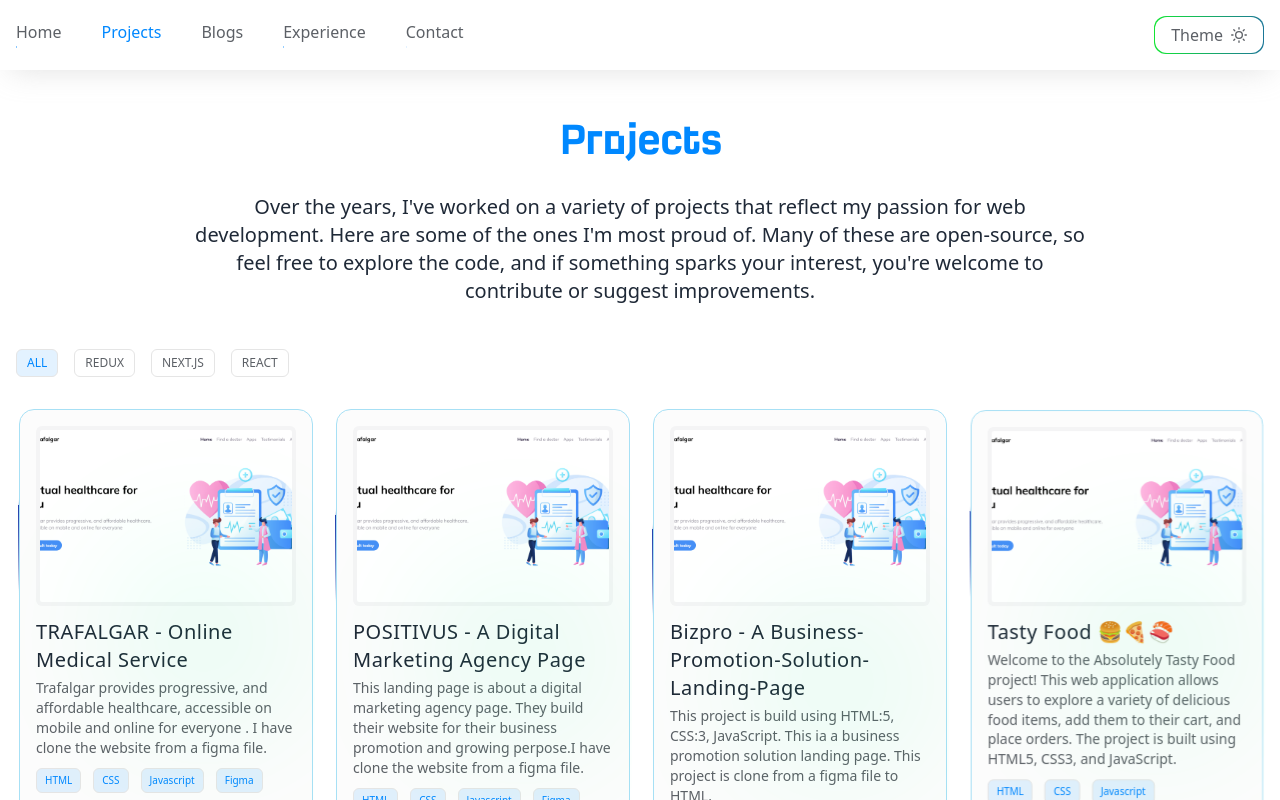
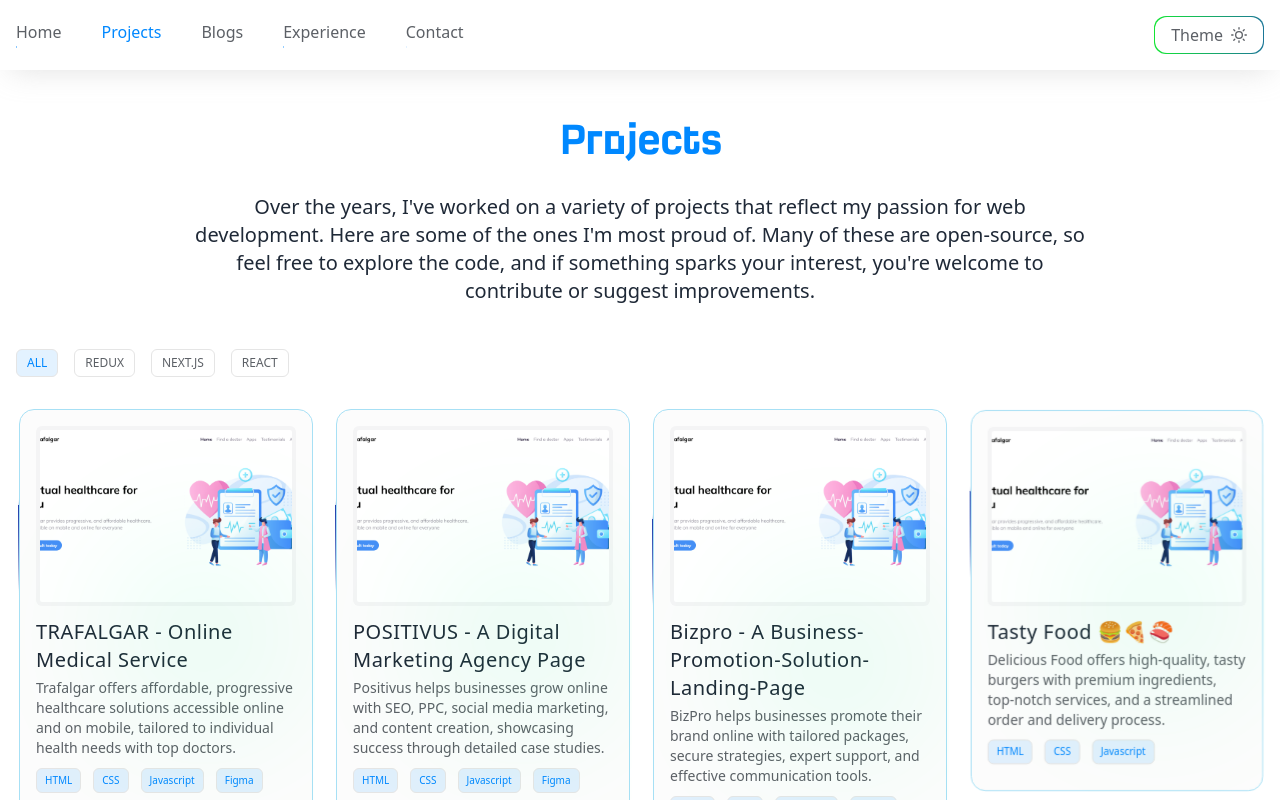
Before and after one commit to md-rejoyan-islam/rejoyan-portfolio, a Next.js app: page /projects in a window 1280 px wide. Shown: the top 800 px of the page. Built offline with nearby package versions, Linux system fonts and the light colour scheme.

Commit message:
update project

```diff
--- a/data/projects.js
+++ b/data/projects.js
@@ -5,7 +5,7 @@ export const projects = [
   {
     name: "TRAFALGAR - Online Medical Service",
     description:
-      "Trafalgar provides progressive, and affordable healthcare, accessible on mobile and online for everyone . I have clone the website from a figma file.",
+      "Trafalgar offers affordable, progressive healthcare solutions accessible online and on mobile, tailored to individual health needs with top doctors.",
     techStack: ["HTML", "CSS", "Javascript", "Figma"],
     banner: "/image/projects/trafalfar.png",
     links: [
@@ -29,7 +29,7 @@ export const projects = [
   {
     name: "POSITIVUS - A Digital Marketing Agency Page",
     description:
-      "This landing page is about a digital marketing agency page. They build their website for their business promotion and growing perpose.I have clone the website from a figma file.",
+      "Positivus helps businesses grow online with SEO, PPC, social media marketing, and content creation, showcasing success through detailed case studies.",
     techStack: ["HTML", "CSS", "Javascript", "Figma"],
     banner: "/image/projects/trafalfar.png",
     links: [
@@ -53,7 +53,7 @@ export const projects = [
   {
     name: "Bizpro - A Business-Promotion-Solution-Landing-Page",
     description:
-      "This project is build using HTML:5, CSS:3, JavaScript. This ia a business promotion solution landing page. This project is clone from a figma file to HTML.",
+      "BizPro helps businesses promote their brand online with tailored packages, secure strategies, expert support, and effective communication tools.",
     techStack: ["HTML", "CSS", "Javascript", "Figma"],
     banner: "/image/projects/trafalfar.png",
     links: [
@@ -77,7 +77,7 @@ export const projects = [
   {
     name: "Tasty Food 🍔🍕🍣",
     description:
-      "Welcome to the Absolutely Tasty Food project! This web application allows users to explore a variety of delicious food items, add them to their cart, and place orders. The project is built using HTML5, CSS3, and JavaScript.",
+      "Delicious Food offers high-quality, tasty burgers with premium ingredients, top-notch services, and a streamlined order and delivery process.",
     techStack: ["HTML", "CSS", "Javascript"],
     banner: "/image/projects/trafalfar.png",
     links: [
```
